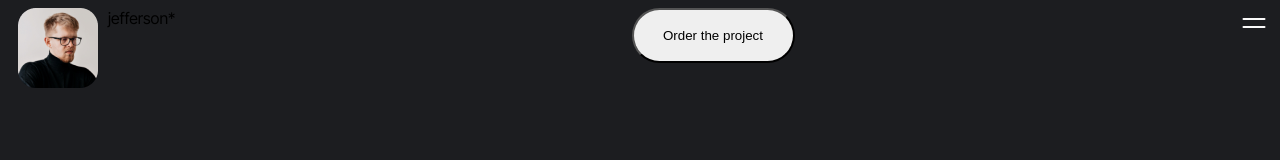
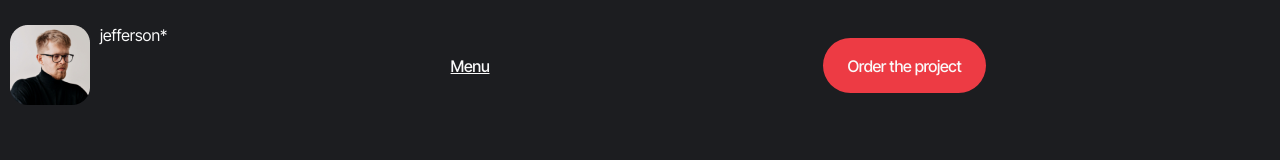
Before and after one commit to Abrandrokc/team-12, a website built with Vite: page src/index.html in a window 1280 px wide. Built offline with nearby package versions, Linux system fonts and the light colour scheme.

Commit message:
adds styles media 768 & 1280

```diff
--- a/src/css/header.css
+++ b/src/css/header.css
@@ -1,12 +1,29 @@
 /* MOBILE */
+
+.is-hidden {
+  opacity: 0;
+  visibility: hidden;
+  pointer-events: none;
+}
 
 
 @media screen and (min-width: 375px) {
   .section {
     max-width: 375px;
   }
+
+  .header {
+    position: absolute;
+    top: 25px;
+    left: 0;
+    width: 100%;
+    background-color: transparent;
+    z-index: 1000px;
+  }
+
 .header-container {display: flex;
 justify-content: space-between;
+align-items: center;
 margin-left: 10px;
 margin-right: 10px;
 
@@ -19,15 +36,26 @@ margin-right: 10px;
   width: 84px;
   height: 19px;
   margin-left: 10px;
+  color: #FAFAFA;
+  font-family: 'Inter Tight', 'san-serif';
 }
 
 .header-nav__menu {
   display: none;
 }
 
+.header-order{
+  display: none;
+}
+
 .menu-open {
   border: none;
   background-color: transparent;
+}
+
+.menu-close{
+  background-color: transparent;
+  border: none;
 }
 
 }
@@ -39,6 +67,56 @@ margin-right: 10px;
   .section {
     max-width: 768px;
   }
+  .header-container {
+    display: flex;
+    justify-content: space-between;
+  }
+
+
+  .header-nav {
+    display: flex;
+    justify-content: space-between;
+    align-items: center;
+  }
+
+  .header-nav__menu{
+    display: block;
+    padding: 10px;
+width: 60px;
+  height: 39px;
+      font-family: 'Inter Tight',
+        'san-serif';
+        font-weight: 500;
+        font-size: 16px;
+        letter-spacing: -0.02em;
+        text-decoration: underline;
+        text-decoration-skip-ink: none;
+        background-color: transparent;
+        border: none;
+        color: #FAFAFA;
+  }
+
+  .header-order {
+    display: block;
+    border-radius: 60px;
+    border: none;
+      padding: 18px 24px;
+      width: 163px;
+      height: 55px;
+      font-family: 'Inter Tight',
+        'san-serif';
+        font-weight: 500;
+        font-size: 16px;
+        letter-spacing: -0.02em;
+        background-color: #ED3B44;
+        color: #FAFAFA;
+  }
+
+  .menu-open{
+    display: none;
+    visibility: 0;
+  }
+
 
 
 }
@@ -47,73 +125,12 @@ margin-right: 10px;
 @media screen and (min-width: 1280px) {
   .section {
     max-width: 1440px;
-  }
-}
 
 
+  }
 
-
-
-.is-hidden {
-  display: none;
+.header-container {
+  justify-content: space-between;
+  align-items: center;
 }
-
-
-.header-nav {
-  display: flex;
-  justify-content: space-between;
 }
-
-.header-nav__menu {
-
-    font-weight: 500;
-    font-size: 16px;
-    letter-spacing: -0.02em;
-    text-decoration: underline;
-    text-decoration-skip-ink: none;
-    color: #FAFAFA;
-    background-color: transparent;
-    border: none;
-}
-
-.header-link{
-    font-weight: 500;
-    font-size: 16px;
-    letter-spacing: -0.02em;
-    text-decoration: underline;
-    text-decoration-skip-ink: none;
-    color: #FAFAFA;
-}
-
-
-
-.header-order {
-display: none;
-
-@media screen and (min-width: 768px) {
-  display: block;
-  border-radius: 60px;
-    padding: 18px 24px;
-    width: 163px;
-    height: 55px
-}
-
-}
-
-
-
-
-.menu-open {
-display: block;
-background-color: transparent;
-width: 28px;
-height: 28px;
-}
-
-.menu-open__svg {
-  background-color: transparent;
-}
-
-.menu-close {
-  display: none;
-}
--- a/src/js/header.js
+++ b/src/js/header.js
@@ -1,32 +1,32 @@
-const menuBtn = document.querySelector('.header-nav__menu');
-const openMenuBtn = document.querySelector('.menu-open');
-const closeMenuBtn = document.querySelector('.menu-close');
-const menuList = document.querySelector('.header-list');
+// const menuBtn = document.querySelector('.header-nav__menu');
+// const openMenuBtn = document.querySelector('.menu-open');
+// const closeMenuBtn = document.querySelector('.menu-close');
+// const menuList = document.querySelector('.header-list');
 
-function openMenu() {
-  menuList.classList.remove('is-hidden');
-  closeMenuBtn.style.display = 'block';
-  openMenuBtn.style.display = 'none';
-}
+// function openMenu() {
+//   menuList.classList.remove('is-hidden');
+//   closeMenuBtn.style.display = 'block';
+//   openMenuBtn.style.display = 'none';
+// }
 
-function closeMenu() {
-  menuList.classList.add('is-hidden');
-  closeMenuBtn.style.display = 'none';
-  openMenuBtn.style.display = 'block';
-}
+// function closeMenu() {
+//   menuList.classList.add('is-hidden');
+//   closeMenuBtn.style.display = 'none';
+//   openMenuBtn.style.display = 'block';
+// }
 
-menuBtn.addEventListener('click', event => {
-  if (menuList.classList.contains('is-hidden')) {
-    menuList.classList.remove('is-hidden');
-  } else {
-    menuList.classList.add('is-hidden');
-  }
-});
+// menuBtn.addEventListener('click', event => {
+//   if (menuList.classList.contains('is-hidden')) {
+//     menuList.classList.remove('is-hidden');
+//   } else {
+//     menuList.classList.add('is-hidden');
+//   }
+// });
 
-openMenuBtn.addEventListener('click', event => {
-  openMenu();
-});
+// openMenuBtn.addEventListener('click', event => {
+//   openMenu();
+// });
 
-closeMenuBtn.addEventListener('click', event => {
-  closeMenu();
-});
+// closeMenuBtn.addEventListener('click', event => {
+//   closeMenu();
+// });
--- a/src/partials/header.html
+++ b/src/partials/header.html
@@ -39,17 +39,22 @@
         </li>
         <li header-items><a class="header-link" href="./FAQ.html">FAQ</a></li>
       </ul>
-      <button class="header-order" type="button">
+
+    </nav>
+    <button class="header-order" type="button">
         <a class="header-order__link" href="./work-together.html"
           >Order the project</a
         >
       </button>
-    </nav>
     <button class="menu-open" type="button">
       <svg class="menu-open__svg" width="28" height="28">
         <use href="../img/sprite.svg#icon-menu"></use>
       </svg>
     </button>
-    <button class="menu-close" type="button">X</button>
+    <button class="menu-close is-hidden" type="button">
+      <svg class="menu-close__svg" width="16" height="16">
+        <use href="../img/sprite.svg#icon-x"></use>
+      </svg>
+    </button>
   </div>
 </header>
```
